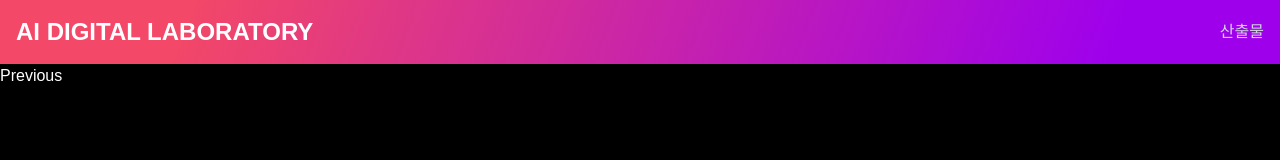
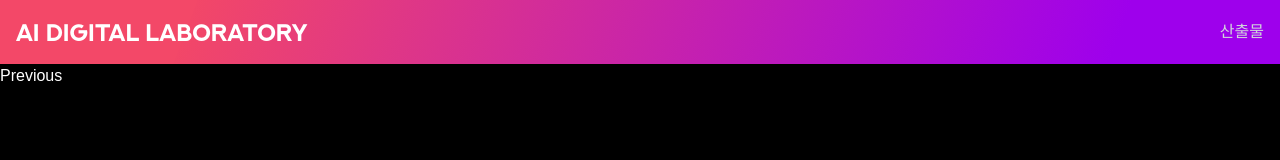
Before and after one commit to Maxtime24/club_wep, a Next.js app: page / in a window 1280 px wide. Shown: the top 160 px of the page. Built offline with nearby package versions, Linux system fonts and the light colour scheme; no server answers; the database is empty; a web font is replaced by a local one.

Commit message:
font change

```diff
--- a/src/components/common/header.tsx
+++ b/src/components/common/header.tsx
@@ -7,7 +7,7 @@ export default function Header() {
   return (
     <header className="fixed top-0 left-0 w-full bg-[linear-gradient(110.8246056093817deg,rgba(243,72,104,1)_15.152343635757763%,rgba(242,71,104,1)_15.152343635757763%,rgba(158,0,236,1)_86.8710970133543%)] bg-opacity-70 shadow p-4 z-20">
       <nav className="container mx-auto flex justify-between items-center">
-        <Link href="/" className="text-2xl font-bold text-white">
+        <Link href="/" className="text-2xl font-bold text-white font-[foot-bal]">
           AI DIGITAL LABORATORY
         </Link>
         <ul className="flex space-x-4">
```
